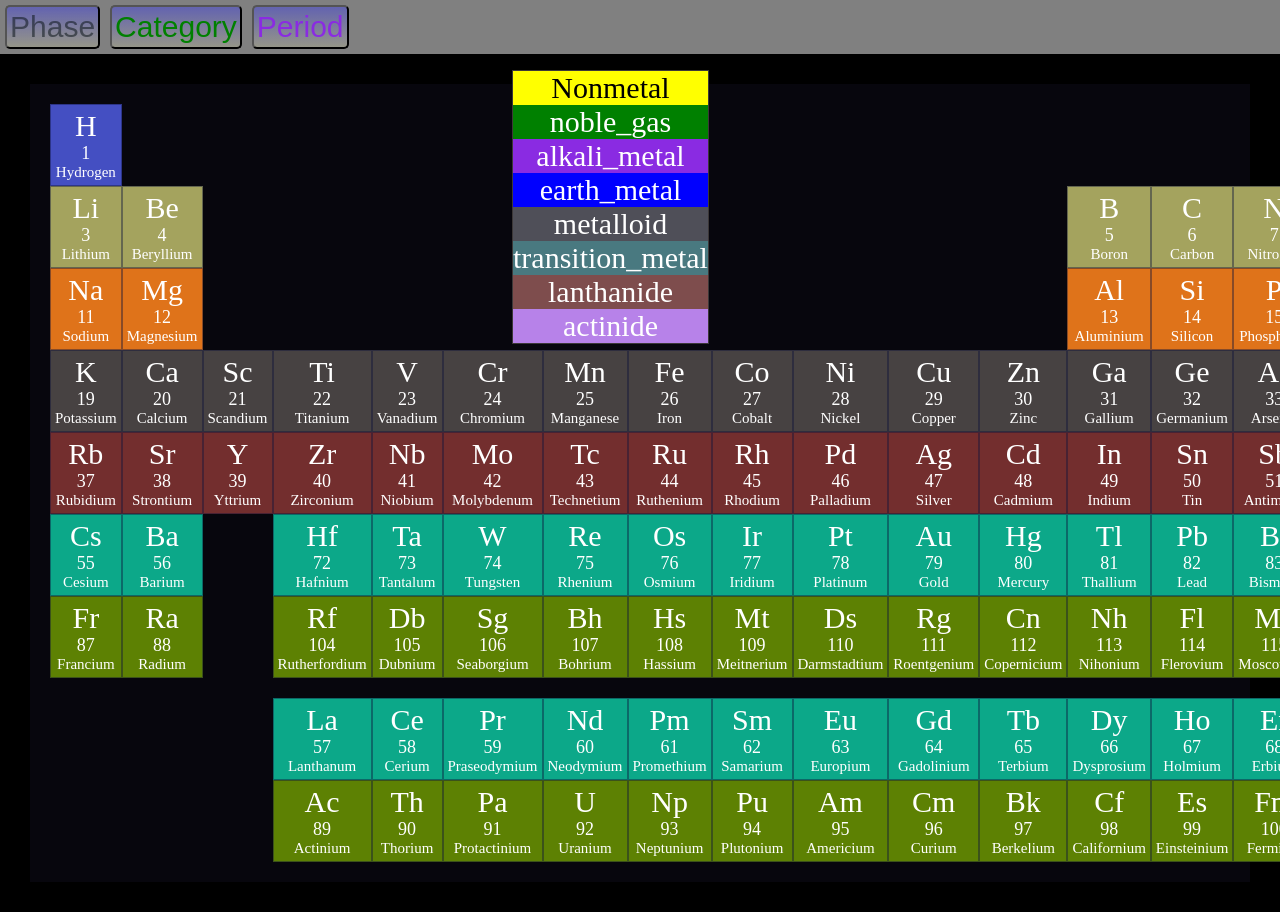
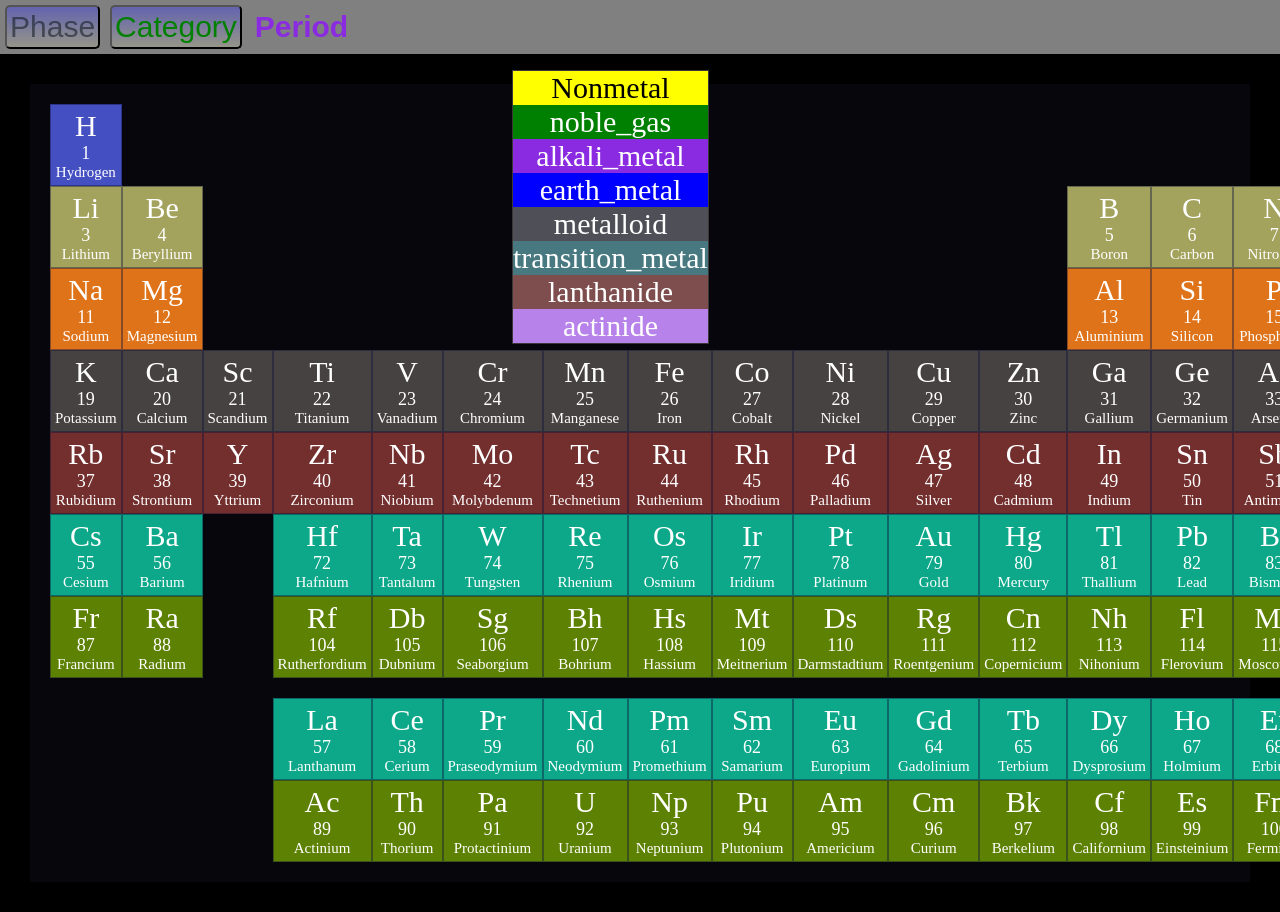
Before and after one commit to ravibalebilalu/periodic-table, a React (Vite) app: page / in a window 1280 px wide. Shown: the top 912 px of the page. Built offline with nearby package versions, Linux system fonts and the light colour scheme.

Commit message:
add style to buttons

```diff
--- a/src/App.jsx
+++ b/src/App.jsx
@@ -42,7 +42,8 @@ const App = () => {
         <>
 
 <div className="controle-panel">
-                <Phase handlePhase={handlePhase} />
+                <Phase handlePhase={handlePhase}
+                        elementPhase={elementPhase} />
                 <Category
                     elementCategory={elementCategory}
                     handleCategory={handleCategory}
--- a/src/components/ControlePanel.jsx
+++ b/src/components/ControlePanel.jsx
@@ -1,25 +1,27 @@
  import './controlePanel.css'
 
-export  function Phase({handlePhase}) {
+export  function Phase({handlePhase,elementPhase,elementCategory}) {
   return (
     <div>
-        <button className='btn phase-btn' onClick={handlePhase}>Phase</button>
+        <button className={`btn phase-btn ${elementPhase?'active': ''}`} onClick={handlePhase}>Phase</button>
+
+
     </div>
   )
 }
 
-export  function Category({handleCategory}) {
+export  function Category({handleCategory,elementCategory}) {
   return (
     <div>
-        <button className='btn category-btn' onClick={handleCategory}>Category</button>
+        <button className={`btn category-btn ${elementCategory?'active':''}`} onClick={handleCategory}>Category</button>
     </div>
   )
 }
 
-export  function Period({handleElementPeriod}) {
+export  function Period({handleElementPeriod,elementPeriod}) {
   return (
     <div>
-        <button className='btn period-btn' onClick={handleElementPeriod}>Period</button>
+        <button className= {`btn period-btn ${elementPeriod? 'active': ''}`} onClick={handleElementPeriod}>Period</button>
     </div>
   )
 }
--- a/src/components/controlePanel.css
+++ b/src/components/controlePanel.css
@@ -25,3 +25,10 @@
 .period-btn{
     color: blueviolet;
 }
+.active{
+      font-weight: bold;
+      border: none;
+      background:  gray;
+
+
+}
```
